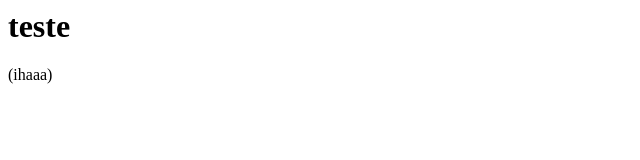
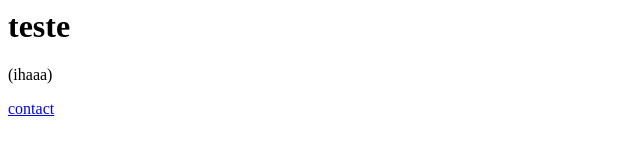
Before and after one commit to Lucca7r/gitAula, a plain HTML site: page index.html in a window 1280 px wide. Shown: the full height of the page, 0-640 px from the left. Drawn offline with Linux system fonts and the light colour scheme.

Commit message:
commit func2

```diff
--- a/index.html
+++ b/index.html
@@ -11,5 +11,7 @@
         (ihaaa)
     </p>
 
+    <a href="indexf1.html">contact</a>
+
 </body>
 </html>
```
